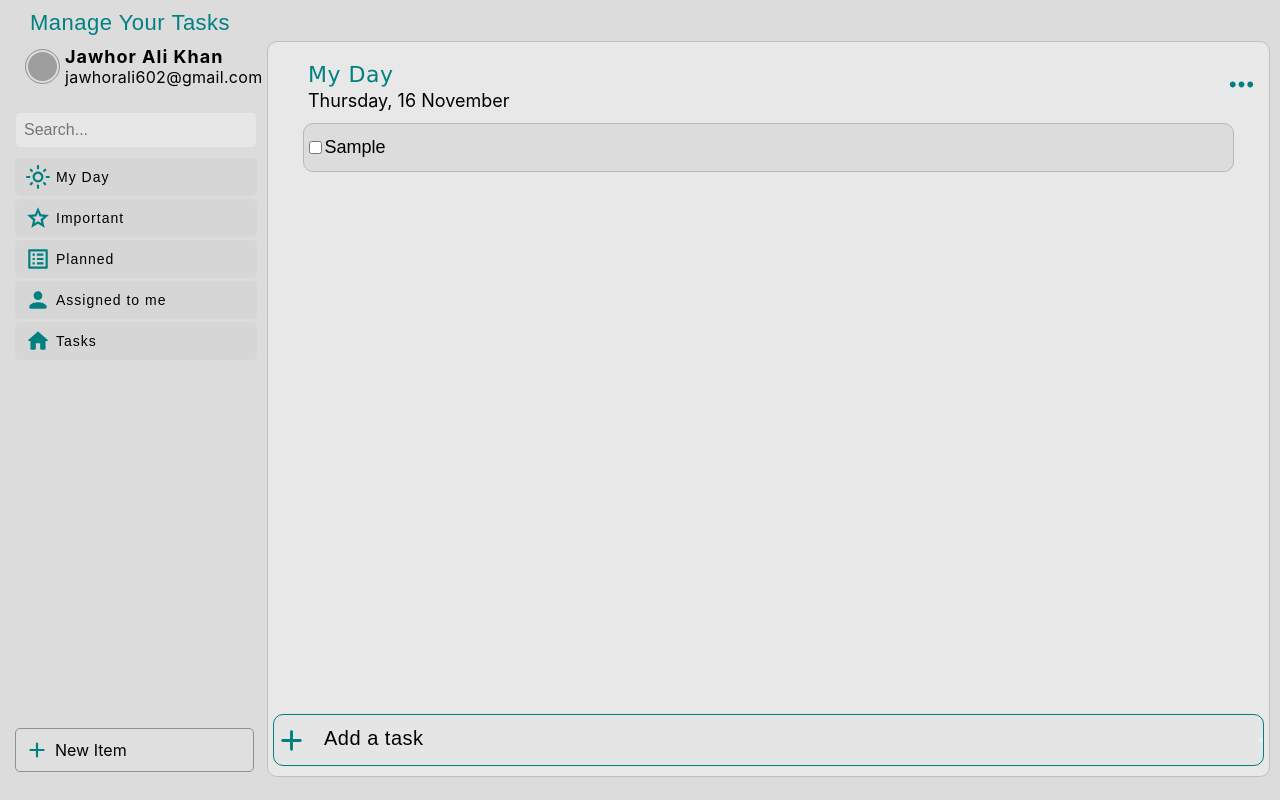
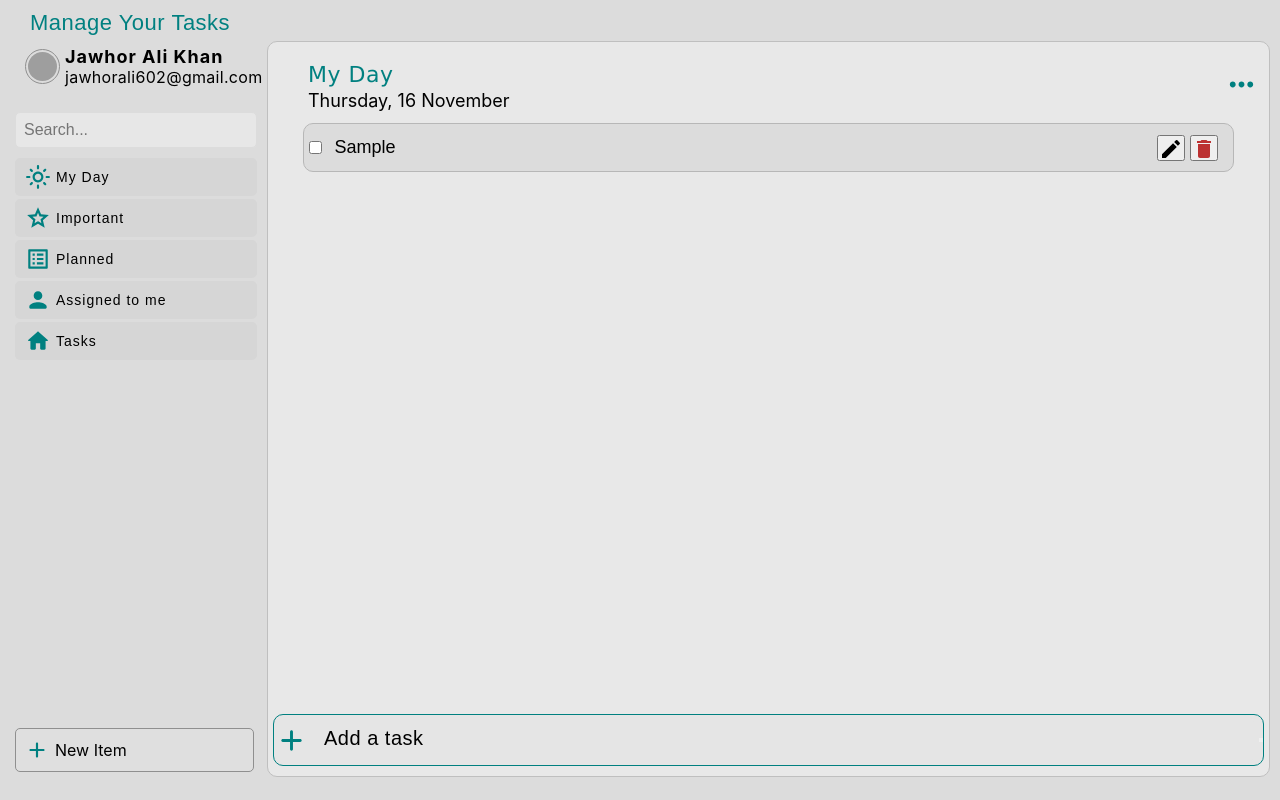
Before and after one commit to iijawhor/To-Do, a React (Create React App) app: page / in a window 1280 px wide. Both pictures are taken after typing "Sample" into the empty fields and a click on the button 1260 px from the left and 740 px from the top of the page. Built offline with nearby package versions, Linux system fonts and the light colour scheme; grey boxes are pictures that could not be loaded.

Commit message:
Added functionalities(addTodo,updateTodo,deleteTodo and toggleTodo(to check task is completed or not)) to the Todo web app

```diff
--- a/src/App.js
+++ b/src/App.js
@@ -15,8 +15,20 @@ function App() {
     );
   };
 
+  const updateTodo = (id, todo) => {
+    setTodos((prevTodo) =>
+      prevTodo.map((todoItem) => (todoItem.id === id ? todo : todoItem))
+    );
+  };
+
+  const deleteTodo = (id) => {
+    setTodos((prevTodo) => prevTodo.filter((todoItem) => todoItem.id !== id));
+  };
+
   return (
-    <TodoProvider value={{ todos, addTodo, toggleTodo }}>
+    <TodoProvider
+      value={{ todos, addTodo, toggleTodo, updateTodo, deleteTodo }}
+    >
       <div className="App">
         <h1 className="appHeaderTitle">Manage Your Tasks</h1>
         <Home />
--- a/src/components/TodoItem/TodoItem.css
+++ b/src/components/TodoItem/TodoItem.css
@@ -11,9 +11,7 @@
 .todoInputField {
   width: 100%;
 }
-.todoItemRight {
-  display: flex;
-}
+
 .todoInputField {
   display: flex;
   position: relative;
@@ -21,13 +19,32 @@
 }
 .todoText {
   width: 100%;
-  padding: 12px 0px;
+  padding: 12px 10px;
   border: none;
   outline: none;
   font-size: 18px;
   background-color: gainsboro;
   cursor: default;
 }
-.todoItemCheckbox {
+.todoItemButtons {
+  cursor: pointer;
+  display: flex;
+  height: 30px;
+  margin: auto;
+  gap: 5px;
+  padding: 2px 10px;
+  text-align: center;
+}
+.todoItemEditIcon,
+.todoItemDeleteIcon {
   cursor: pointer;
 }
+.todoItemDeleteIcon {
+  color: rgb(188, 49, 49);
+}
+.editInput {
+  background-color: rgb(229, 229, 229);
+}
+.isChecked {
+  text-decoration: line-through;
+}
--- a/src/components/TodoItem/TodoItem.jsx
+++ b/src/components/TodoItem/TodoItem.jsx
@@ -1,14 +1,23 @@
-import React from "react";
+import React, { useState } from "react";
 import "./TodoItem.css";
+import { ClearIcon, DoneIcon, DeleteIcon, EditIcon } from "../../Icons/icons";
 import { useTodo } from "../../contexts/TodoContexts";
 const TodoItem = ({ todo }) => {
-  const { toggleTodo } = useTodo();
-  const todoText = todo.todoInputValue || "Default Todo Text";
+  const { toggleTodo, updateTodo, deleteTodo } = useTodo();
+  const [todoMsg, setTodoMsg] = useState(todo.todoInputValue);
+  const [isTodoEditable, setIsTodoEditable] = useState(false);
+
   const toggleCompleted = () => {
     toggleTodo(todo.id);
   };
+
+  const editTodo = () => {
+    updateTodo(todo.id, { ...todo, todo: todoMsg });
+    setIsTodoEditable(false);
+  };
+
   return (
-    <div className="todoItem">
+    <div className={`todoItem ${todo.completed ? "isChecked" : ""}`}>
       <div className="todoInputField">
         <input
           type="checkbox"
@@ -16,10 +25,36 @@ const TodoItem = ({ todo }) => {
           onChange={toggleCompleted}
           className="todoItemCheckbox"
         />
-        <input type="text" readOnly value={todoText} className="todoText" />
+        <input
+          type="text"
+          readOnly={!isTodoEditable}
+          value={todoMsg}
+          onChange={(e) => setTodoMsg(e.target.value)}
+          className={`todoText ${isTodoEditable ? "editInput" : ""}`}
+        />
       </div>
       {/* deleteButton,updateButton */}
-      <div className="todoItemButtons"></div>
+      <div className="todoItemButtons">
+        <button
+          onClick={() => {
+            if (todo.completed) return;
+            if (isTodoEditable) {
+              editTodo();
+            } else {
+              setIsTodoEditable((prev) => !prev);
+            }
+          }}
+        >
+          {isTodoEditable ? (
+            <DoneIcon className="todoItemEditIcon" />
+          ) : (
+            <EditIcon className="todoItemEditIcon" />
+          )}
+        </button>
+        <button onClick={() => deleteTodo(todo.id)}>
+          <DeleteIcon className="todoItemDeleteIcon" />
+        </button>
+      </div>
     </div>
   );
 };
--- a/src/contexts/TodoContexts.js
+++ b/src/contexts/TodoContexts.js
@@ -4,7 +4,7 @@ export const TodoContext = createContext({
   todos: [{ id: 1, todoText: "Todo", completed: false }],
   addTodo: (todo) => {},
   deleteTodo: (id) => {},
-  updateTodo: (id, todoText) => {},
+  updateTodo: (id, todo) => {},
   toggleTodo: (id) => {}
 });
 
```
Also changed, not shown: src/Icons/icons.js (+11 -1 lines).
